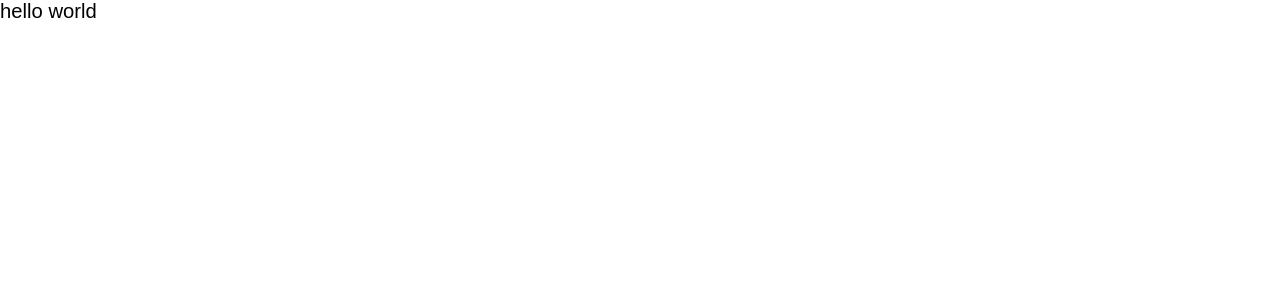
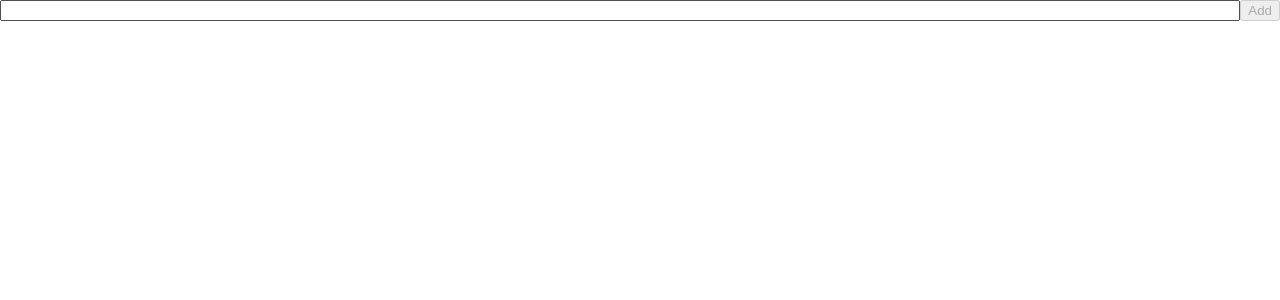
Before and after one commit to SoftwareHarddata/gitHubApiProject, a React (Create React App) app in the folder frontend/: page / in a window 1280 px wide. Shown: the top 300 px of the page. Built offline with nearby package versions, Linux system fonts and the light colour scheme.

Commit message:
Add AddNewUser form

```diff
--- a/frontend/src/App.js
+++ b/frontend/src/App.js
@@ -1,5 +1,11 @@
+import AddNewUser from './components/AddNewUser'
+
 function App() {
-  return <div>hello world</div>
+  return (
+    <div>
+      <AddNewUser onAdd={(name) => console.log(name)} />
+    </div>
+  )
 }
 
 export default App
--- /dev/null
+++ b/frontend/src/components/AddNewUser.js
@@ -0,0 +1,36 @@
+import { useState } from 'react'
+import styled from 'styled-components/macro'
+
+export default function AddNewUser({ onAdd }) {
+  const [name, setName] = useState('')
+
+  const handleSubmit = (event) => {
+    event.preventDefault()
+    if (!name) {
+      return
+    }
+    onAdd(name)
+    setName('')
+  }
+
+  return (
+    <Form onSubmit={handleSubmit}>
+      <input
+        type="text"
+        value={name}
+        onChange={({ target }) => setName(target.value)}
+      />
+      <button disabled={!name} type="submit">
+        Add
+      </button>
+    </Form>
+  )
+}
+
+const Form = styled.form`
+  display: flex;
+
+  input {
+    flex-grow: 1;
+  }
+`
```
